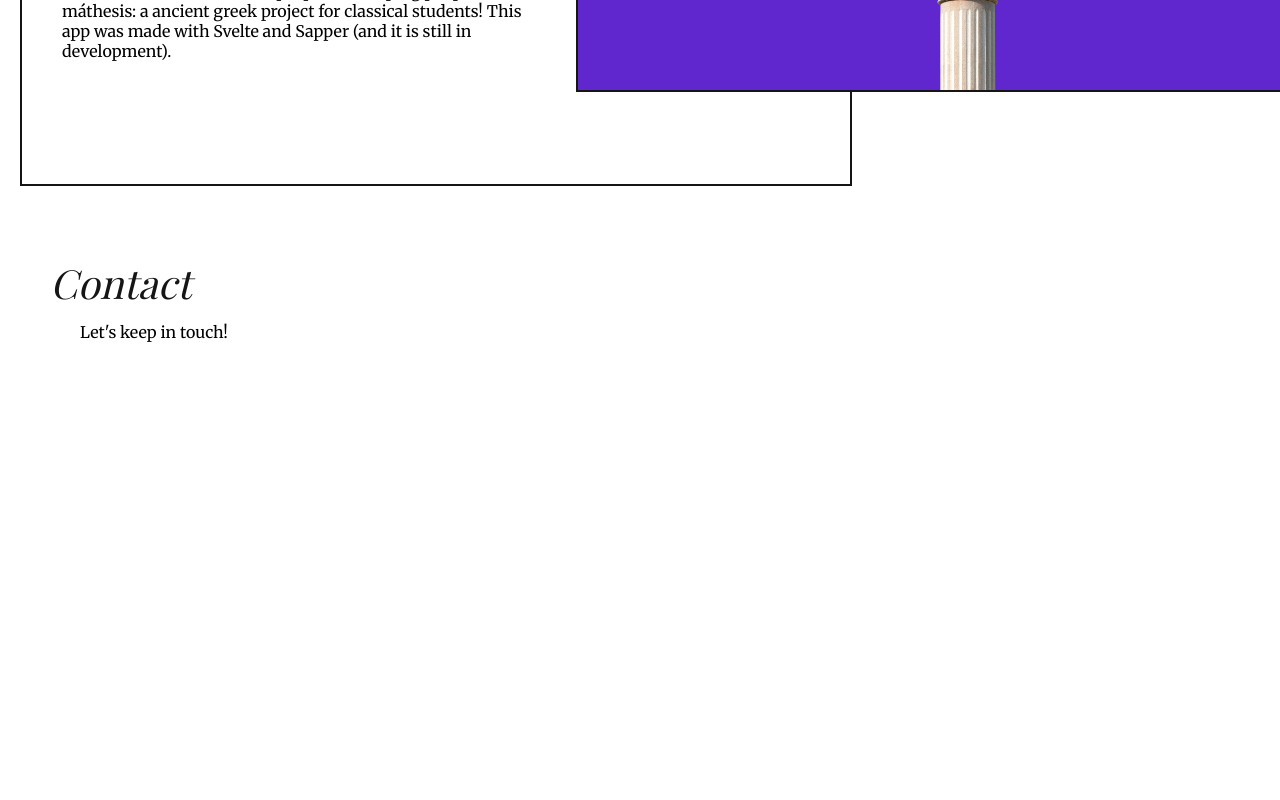
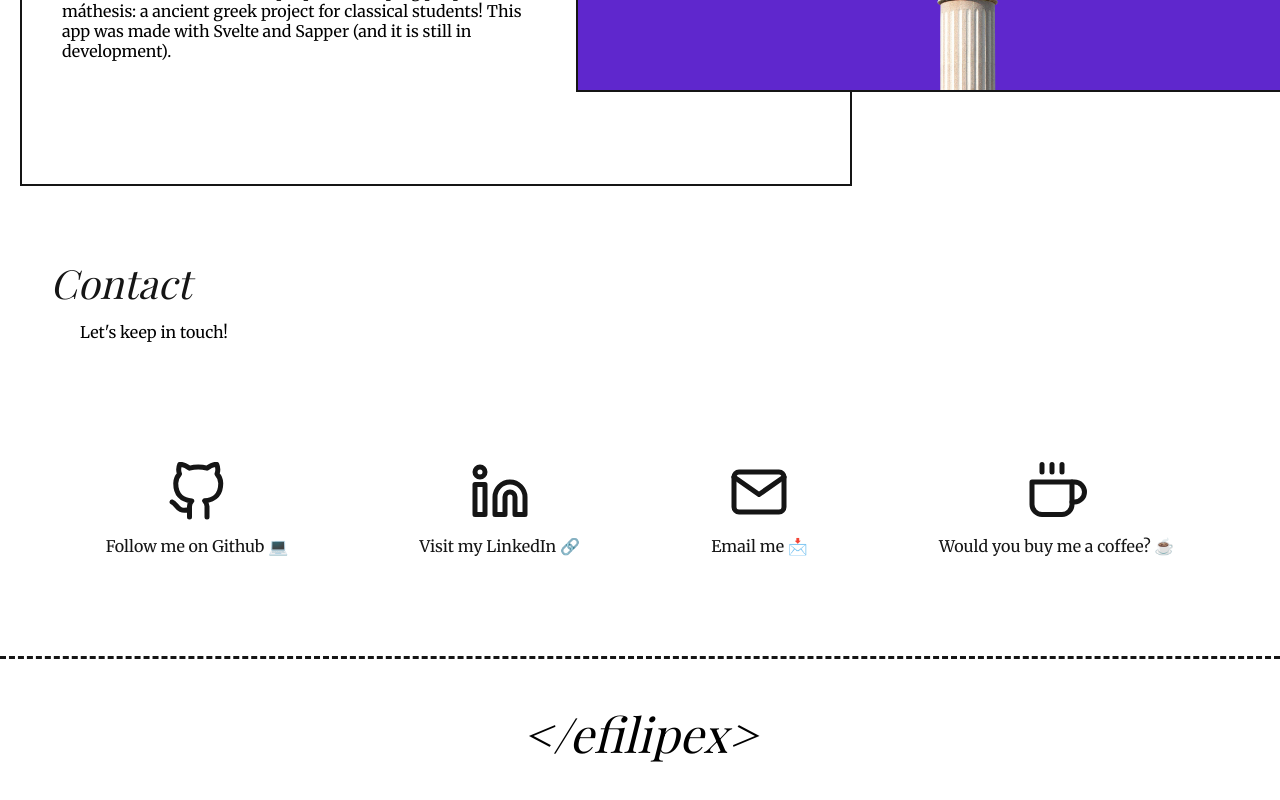
Before and after one commit to eFilipexCode/portfolio, a React (Create React App) app: page / in a window 1280 px wide. Shown: the part 1382-2182 px from the top of the page. Before the commit the page ends 1744 px from the top, so only its background shows below. Built offline with nearby package versions, Linux system fonts and the light colour scheme; a web font is replaced by a local one.

Commit message:
Add components to App

```diff
--- a/src/App.js
+++ b/src/App.js
@@ -3,6 +3,8 @@ import Showcase from './components/Showcase/Showcase';
 import ShowCaseAbout from './components/ShowCaseAbout/ShowCaseAbout';
 import SectionSelector from './components/SectionSelector/SectionSelector';
 import Topic from './components/Topic/Topic';
+import ContactTab from './components/ContactTab/ContactTab';
+import Footer from './components/Footer/Footer';
 import { WebsitesContextProvider } from './contexts/WebsitesContext';
 
 function App() {
@@ -15,6 +17,8 @@ function App() {
       <SectionSelector />
       <Showcase />
       <Topic title="Contact" description="Let's keep in touch!" />
+      <ContactTab />
+      <Footer />
     </WebsitesContextProvider>
   );
 }
```
